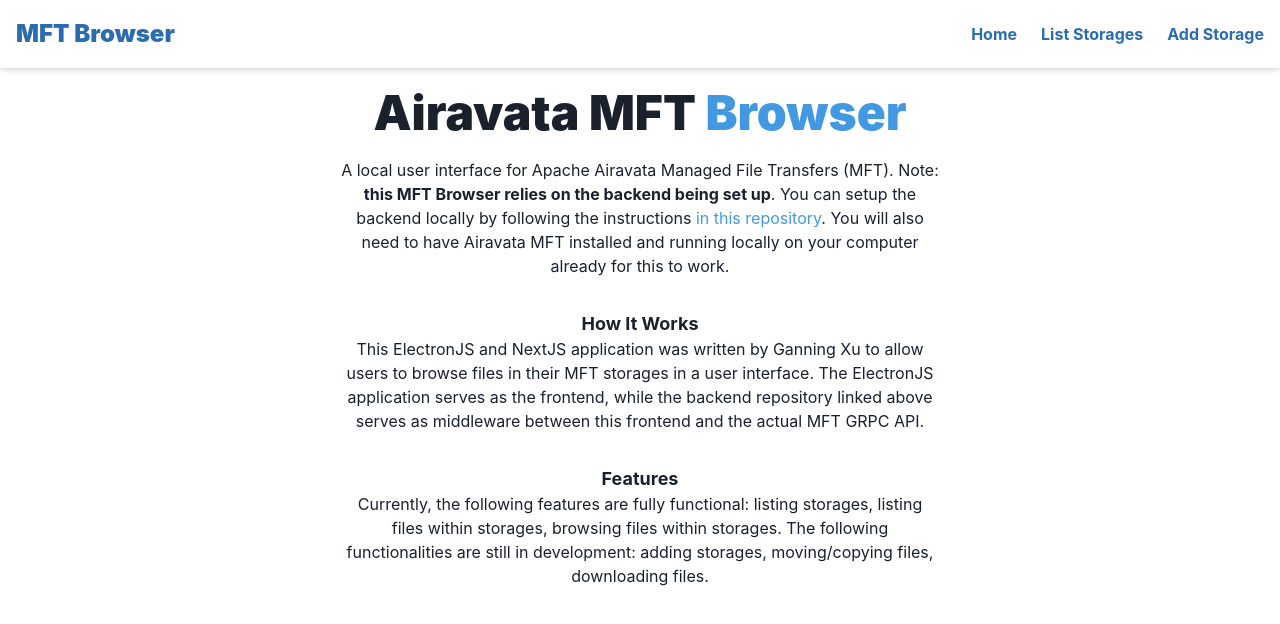
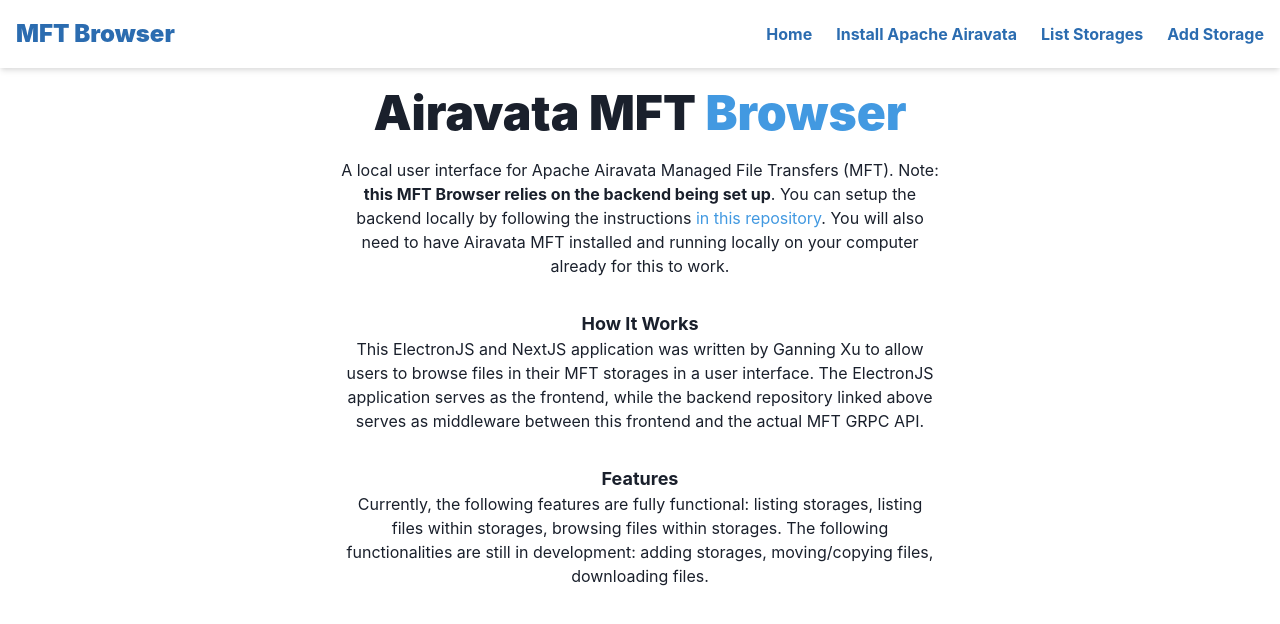
Before and after one commit to SagorLevy/Airavata-MFT-Frontend, a Next.js app: page / in a window 1280 px wide. Shown: the top 624 px of the page. Built offline with nearby package versions, Linux system fonts and the light colour scheme; no server answers.

Commit message:
Update NavBar.js

```diff
--- a/components/NavBar.js
+++ b/components/NavBar.js
@@ -14,6 +14,11 @@
                     <Link href='/' _hover={{
                         color: 'blue.700'
                     }}>Home</Link>
+
+                    <Link href='/install-apache-airavata' _hover={{
+                        color: 'blue.700'
+                    }}>Install Apache Airavata</Link>
+
                     <Link href='/list-storages' _hover={{
                         color: 'blue.700'
                     }}>List Storages</Link>
```
